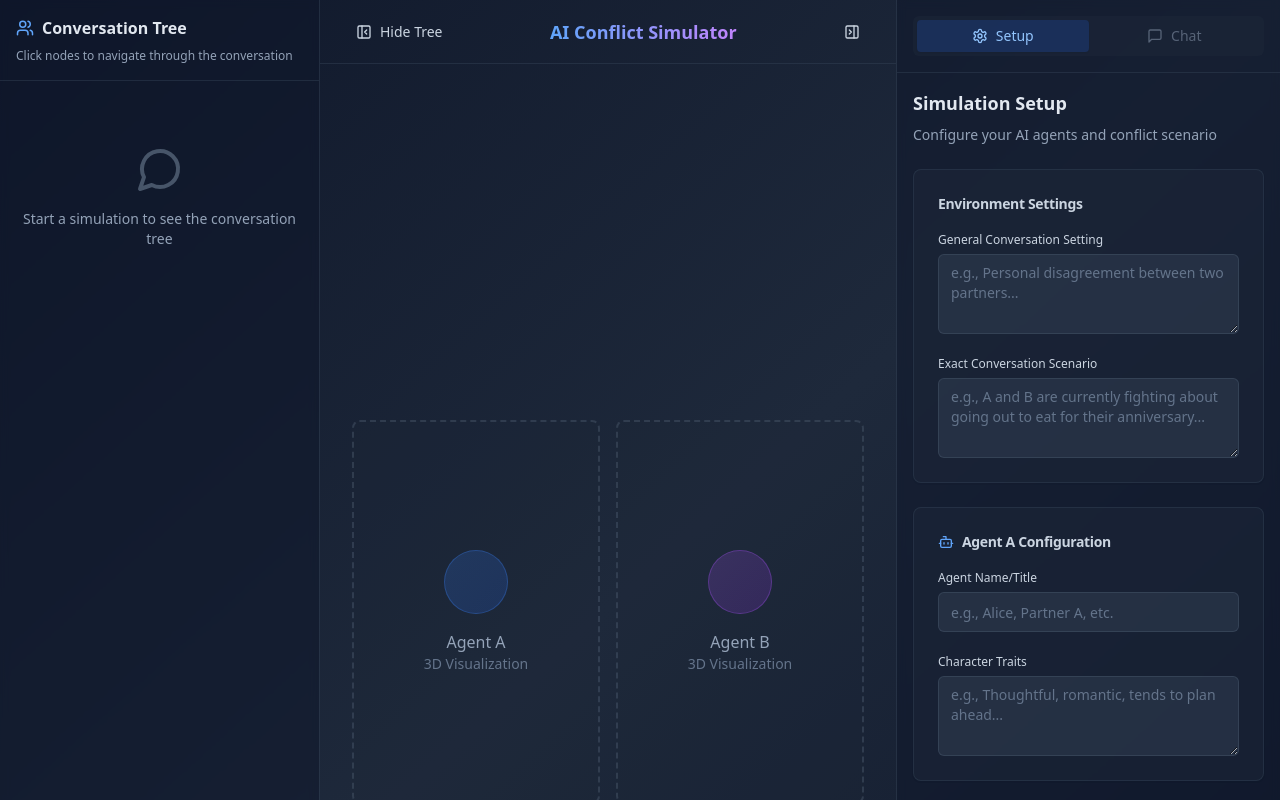
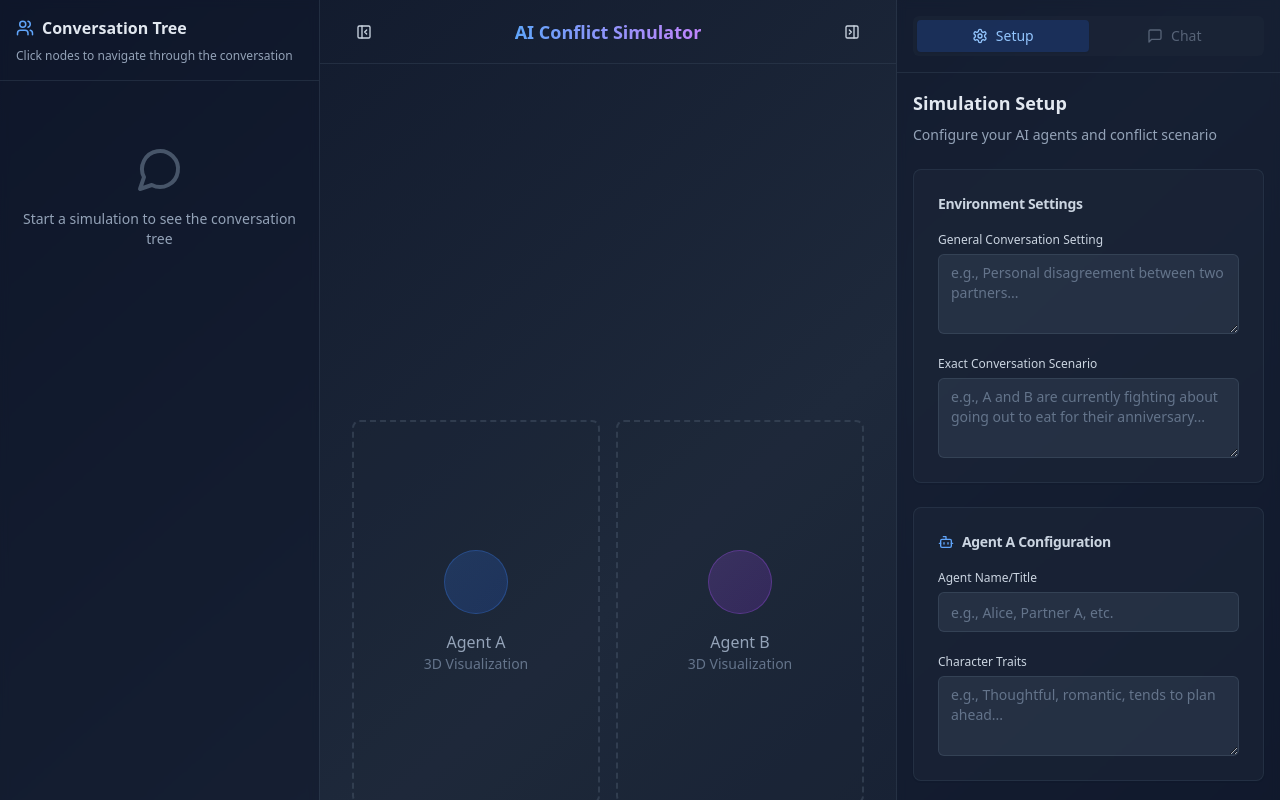
Before and after one commit to SiddKay/conflict-orchestrator-playground, a React (Vite) app: page / in a window 1280 px wide. Shown: the top 800 px of the page. Built offline with nearby package versions, Linux system fonts and the light colour scheme.

Commit message:
Code edited in Lovable Code Editor
Edited UI in Lovable

```diff
--- a/src/pages/Index.tsx
+++ b/src/pages/Index.tsx
@@ -27,7 +27,6 @@ const Index = () => {
             className="text-slate-300 hover:text-white hover:bg-slate-700/50"
           >
             {leftSidebarOpen ? <PanelLeftClose size={18} /> : <PanelLeftOpen size={18} />}
-            {leftSidebarOpen ? 'Hide Tree' : 'Show Tree'}
           </Button>
 
           <div className="text-center">
```
